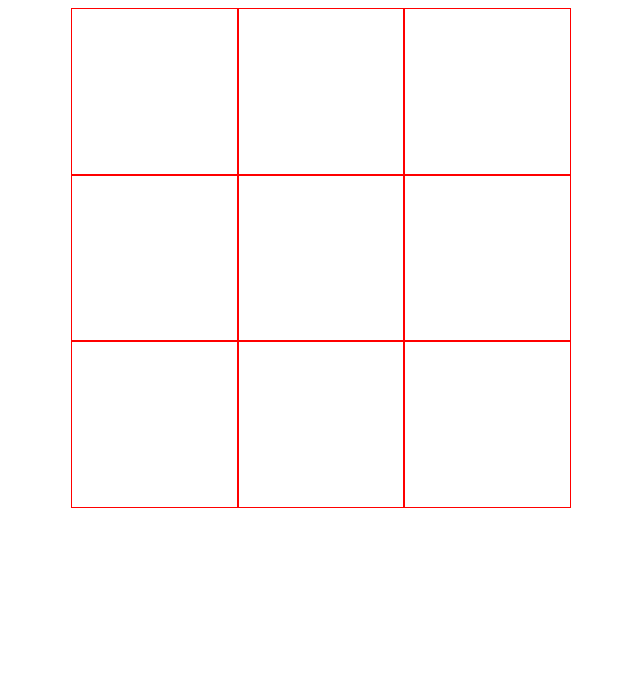
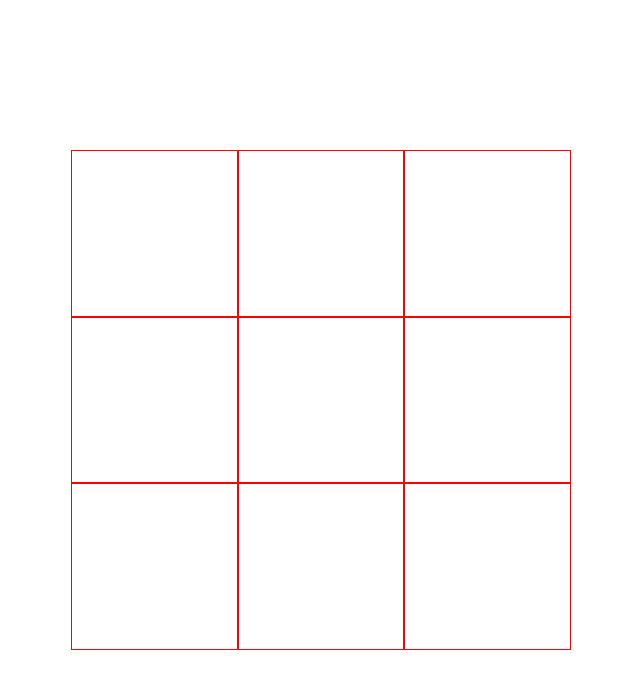
Before and after one commit to BradyBorker/Odin-JavaScript, a plain HTML site: page Tic-Tac-Toe/tic-tac-toe.html in a window 1280 px wide. Shown: the whole page, without its empty margins (319-959 px from the left). Drawn offline with Linux system fonts and the light colour scheme.

Commit message:
Centered ttt board. Starting to add html for player data

```diff
--- a/Tic-Tac-Toe/tic-tac-toe.css
+++ b/Tic-Tac-Toe/tic-tac-toe.css
@@ -1,7 +1,17 @@
+body {
+    height: 100vh;
+    padding: 0;
+    margin: 0;
+
+    display: flex;
+    flex-direction: column;
+    justify-content: center;
+    align-items: center;
+}
+
 .tic-tac-toe {
-    max-width: 500px;
-    min-height: 500px;
-    margin: auto;
+    width: 500px;
+    height: 500px;
 
     display: grid;
     grid-template-columns: repeat(3, 1fr);
--- a/Tic-Tac-Toe/tic-tac-toe.html
+++ b/Tic-Tac-Toe/tic-tac-toe.html
@@ -8,6 +8,9 @@
     <script src="tic-tac-toe.js" defer></script>
 </head>
 <body>
+    <header class="players">
+
+    </header>
     <div class="tic-tac-toe">
         <div id="1" class="tile"></div>
         <div id="2" class="tile"></div>
--- a/Tic-Tac-Toe/tic-tac-toe.js
+++ b/Tic-Tac-Toe/tic-tac-toe.js
@@ -48,7 +48,7 @@ gameBoard = (function() {
         return indexes[tile_id]
     }
 
-    tile_already_marked = function(rowIndex, colIndex) {
+    not_empty_tile = function(rowIndex, colIndex) {
         return (board[rowIndex][colIndex] !== ' ') ? true : false
     }
 
@@ -56,14 +56,14 @@ gameBoard = (function() {
         return (tilesRemaining === 0) ? true : false;
     }
 
-    return { reset_board, place_marker, display_board, is_marked_by_player, in_range, get_indexs, tile_already_marked, no_tiles_remaining }
+    return { reset_board, place_marker, display_board, is_marked_by_player, in_range, get_indexs, not_empty_tile, no_tiles_remaining }
 })();
 
 tttGame = (function(player1, player2) {
     play_round = function(rowIndex, colIndex, tile) {
         let current_player = (player1.my_turn()) ? player1 : player2;
 
-        if (gameBoard.tile_already_marked(rowIndex, colIndex)) {
+        if (gameBoard.not_empty_tile(rowIndex, colIndex)) {
             return false;
         }
         gameBoard.place_marker(current_player, rowIndex, colIndex);
```
